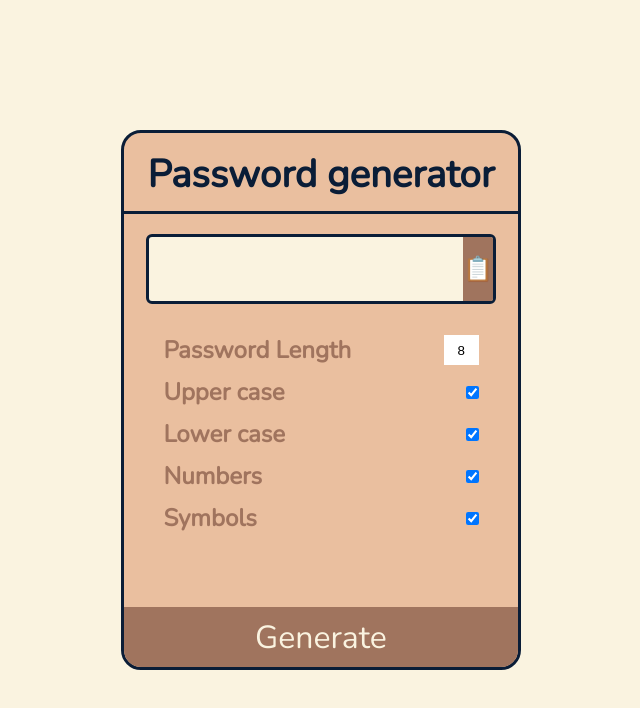
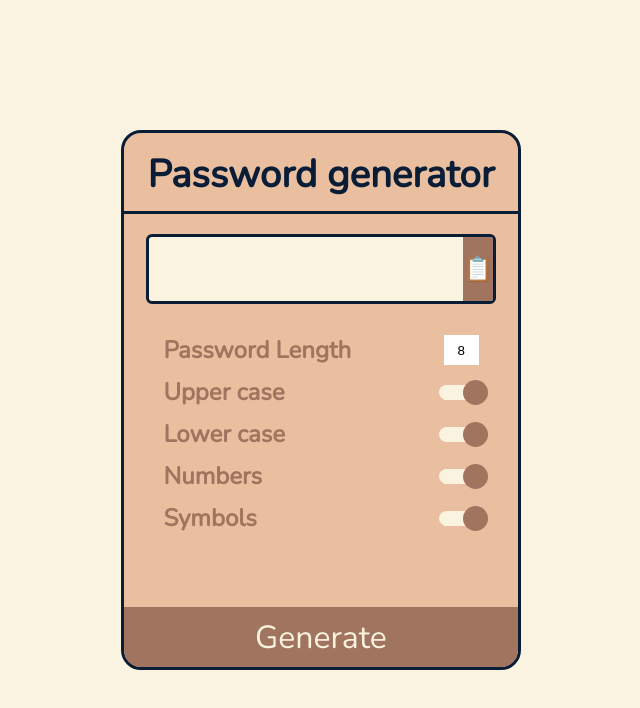
Before and after one commit to Vladimir-Stoikov/password-generator-react, a React (Create React App) app: page / in a window 1280 px wide. Shown: the top 708 px of the page, without its empty margins (319-959 px from the left). Built offline with nearby package versions, Linux system fonts and the light colour scheme; the HTML template or start-up script is replaced by a standard one.

Commit message:
Custom settings checkbox

```diff
--- a/src/components/LengthSetting.jsx
+++ b/src/components/LengthSetting.jsx
@@ -22,7 +22,6 @@ border: none;
     -moz-appearance: none;
     appearance: none;
   }
-
 `
 
 export default function LengthSetting({text, id}) {
--- a/src/components/Setting.jsx
+++ b/src/components/Setting.jsx
@@ -11,6 +11,37 @@ justify-content: space-between;
   align-items: center;
 `
 
+const Label = styled.label`
+  width: 40px;
+  height: 15px;
+  background-color: #0A1D37;
+  border-radius: 7.5px;
+  position: relative;
+  transition: background-color .2s ease-out;
+  &::after {
+    content: '';
+    display: block;
+    position: absolute;
+    top: -5px;
+    left: -5%;
+    width: 25px;
+    height: 25px;
+    background-color: #a0745e;
+    border-radius: 50%;
+    transition: left .2s ease-out;
+  }
+  input[type="checkbox"]:checked + & {
+    background-color: #faf3e0;
+  &::after {
+    left: 60%;
+    }
+  }
+`
+
+const Input = styled.input`
+display: none;
+`
+
 export default function Setting({text, id}) {
 
   const [checkBool, setCheckBool] = useState(true)
@@ -22,7 +53,8 @@ export default function Setting({text, id}) {
   return (
     <SettingLi>
       <Title text={text} />
-      <input type="checkbox" checked={checkBool} id={id} onChange={handler}/>
+      <Input type="checkbox" checked={checkBool} id={id} name={id + 'label'} onChange={handler}/>
+      <Label name={id + 'label'} onClick={handler}/>
     </SettingLi>
   )
 }
```
Also changed, not shown: src/App.jsx (+5 -5 lines), src/components/Warning.jsx (+4 -4 lines), src/components/Display.jsx (indentation only). Lines whose indentation alone changed are shown as unchanged.
